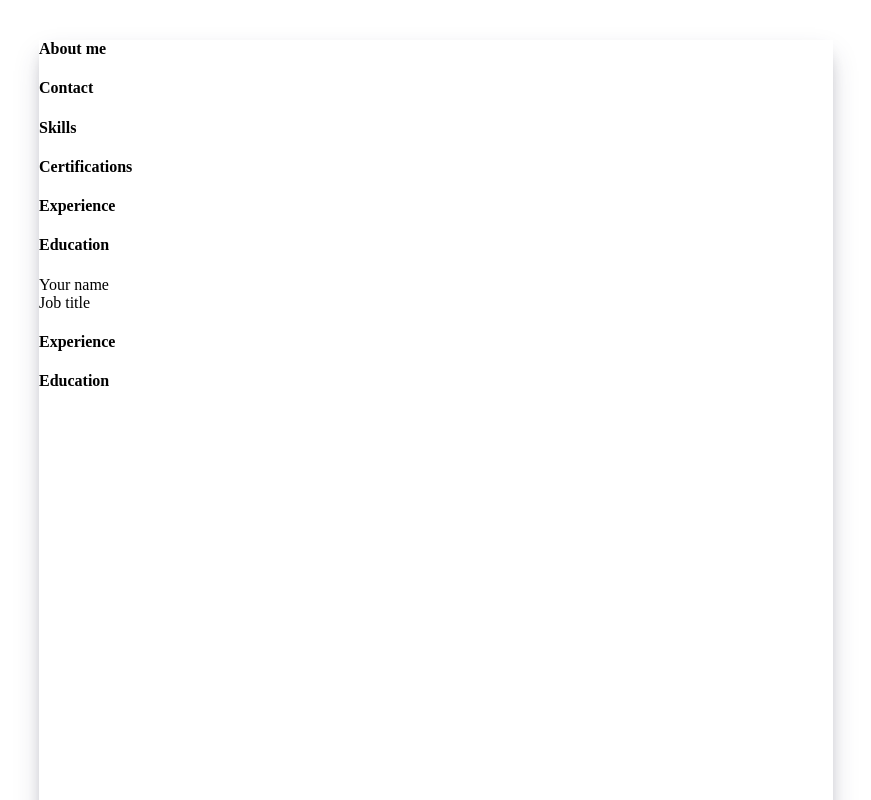
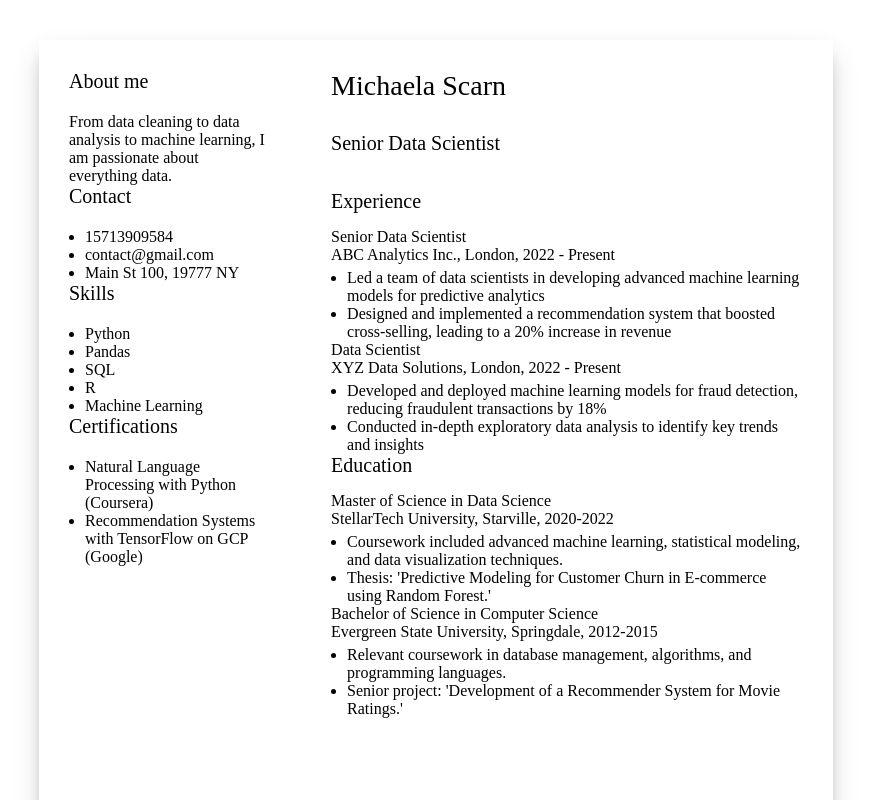
Before and after one commit to gervais-amoah/resume-builder, a Vue app: page / in a window 1280 px wide. Shown: the top 800 px of the page, without its empty margins (1-872 px from the left). Built offline with nearby package versions, Linux system fonts and the light colour scheme.

Commit message:
Add basic html placeholder value

```diff
--- a/src/App.vue
+++ b/src/App.vue
@@ -1,42 +1,101 @@
 <template>
   <main class="container">
-    <div id="resume" class="flex">
+    <div id="resume" class="d-flex">
       <div class="left-col">
         <h4 class="section-headline">
           About me
         </h4>
+        <div>
+          From data cleaning to data analysis to machine learning,
+          I am passionate about everything data.
+        </div>
+
         <h4 class="section-headline">
           Contact
         </h4>
+        <ul>
+          <li>15713909584</li>
+          <li>contact@gmail.com</li>
+          <li>Main St 100, 19777 NY</li>
+        </ul>
+
         <h4 class="section-headline">
           Skills
         </h4>
+        <ul>
+          <li>Python</li>
+          <li>Pandas</li>
+          <li>SQL</li>
+          <li>R</li>
+          <li>Machine Learning</li>
+        </ul>
+
         <h4 class="section-headline">
           Certifications
         </h4>
+        <ul>
+          <li>Natural Language Processing with Python (Coursera)</li>
+          <li>Recommendation Systems with TensorFlow on GCP (Google)</li>
+        </ul>
       </div>
+
       <div class="right-col">
+        <div class="personal-name">
+          Michaela Scarn
+        </div>
+        <div class="personal-title">
+          Senior Data Scientist
+        </div>
         <h4 class="section-headline">
           Experience
         </h4>
+
+        <div>Senior Data Scientist</div>
+        <div>ABC Analytics Inc., London, 2022 - Present</div>
+
+        <ul>
+          <li>
+            Led a team of data scientists in developing advanced machine learning models for predictive analytics
+          </li>
+          <li>
+            Designed and implemented a recommendation system that boosted cross-selling, leading to a 20% increase in
+            revenue
+          </li>
+        </ul>
+
+        <div>Data Scientist</div>
+        <div>XYZ Data Solutions, London, 2022 - Present</div>
+
+        <ul>
+          <li>
+            Developed and deployed machine learning models for fraud detection, reducing fraudulent transactions by 18%
+          </li>
+          <li>
+            Conducted in-depth exploratory data analysis to identify key trends and insights
+          </li>
+        </ul>
+
         <h4 class="section-headline">
           Education
         </h4>
-      </div>
-      <div class="right-col">
-        <div class="personal-name">
-          Your name
-        </div>
-        <div class="personal-title">
-          Job title
-        </div>
 
-        <h4 class="section-headline">
-          Experience
-        </h4>
-        <h4 class="section-headline">
-          Education
-        </h4>
+        <div>Master of Science in Data Science</div>
+        <div>StellarTech University, Starville, 2020-2022</div>
+        <ul>
+          <li>
+            Coursework included advanced machine learning, statistical modeling, and data visualization techniques.
+          </li>
+          <li>
+            Thesis: 'Predictive Modeling for Customer Churn in E-commerce using Random Forest.'
+          </li>
+        </ul>
+
+        <div>Bachelor of Science in Computer Science</div>
+        <div>Evergreen State University, Springdale, 2012-2015</div>
+        <ul>
+          <li>Relevant coursework in database management, algorithms, and programming languages.</li>
+          <li>Senior project: 'Development of a Recommender System for Movie Ratings.'</li>
+        </ul>
       </div>
     </div>
   </main>
@@ -50,4 +109,72 @@
   height: 297mm;
   width: 210mm;
 }
+
+.left-col {
+  background-color: var(--background-color-left);
+  color: var(--text-color-left);
+  border-right: 1px solid var(--highlight-color-left);
+  width: 30%;
+  padding: 30px;
+}
+
+.right-col {
+  background-color: var(--background-color-right);
+  color: var(--text-color-right);
+  width: 70%;
+  padding: 30px;
+}
+
+.section-headline {
+  font-size: 20px;
+  font-weight: var(--headline-weight);
+  margin-bottom: 15px;
+  margin-top: 0;
+}
+
+.right-col .section-headline {
+  color: var(--highlight-color-right);
+}
+
+.left-col .section-headline {
+  border-bottom: 1px solid var(--highlight-color-left);
+  padding-bottom: 5px;
+  margin-right: -30px;
+  padding-right: 10px;
+  color: var(--highlight-color-left);
+}
+
+.resume-section {
+  margin-bottom: 30px;
+}
+
+.personal-name {
+  font-weight: 300;
+  color: var(--highlight-color-right);
+  font-size: 28px;
+  border-bottom: 1px solid var(--highlight-color-right);
+  margin: 0;
+  margin-left: -30px;
+  padding-left: 30px;
+  padding-bottom: 15px;
+}
+
+.personal-title {
+  border-bottom: 1px solid var(--highlight-color-right);
+  margin: 0 0 20px -30px;
+  padding: 15px 0 15px 30px;
+  font-weight: 300;
+  font-size: 20px;
+}
+
+#resume ul {
+  padding-inline-start: 16px;
+  margin-block-end: 0px;
+  margin-block-start: 5px;
+}
+
+body {
+  font-family: sans-serif;
+  font-size: 16px;
+}
 </style>
--- a/src/assets/main.css
+++ b/src/assets/main.css
@@ -2,3 +2,7 @@
   margin: 40px auto;
   max-width: 1200px;
 }
+
+.d-flex {
+  display: flex;
+}
```
